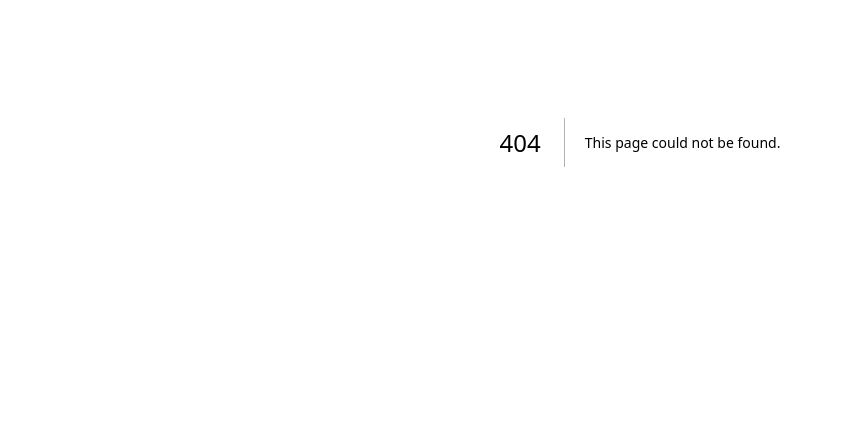
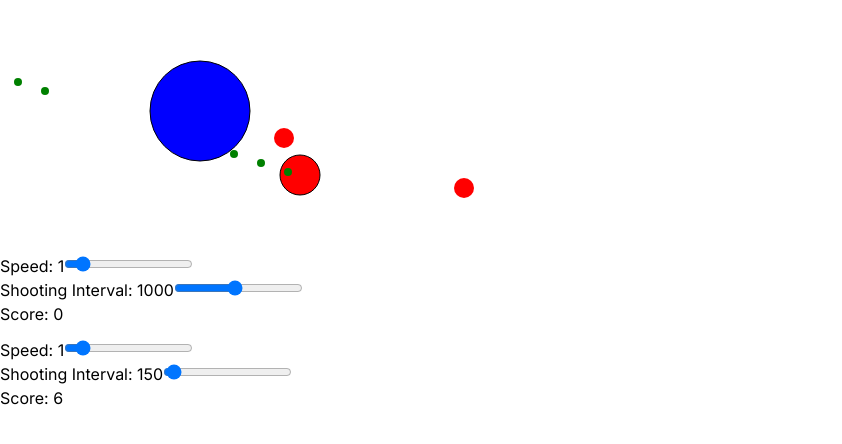
Before and after one commit to DimaChere/testovoe-belaya-doska, a Next.js app: page /tester-shot-set-counter-bounce in a window 1280 px wide. Before the commit this address had no page. Shown: the part 258-702 px from the top of the page, without its empty margins (0-842 px from the left). Built offline with nearby package versions, Linux system fonts and the light colour scheme.

Commit message:
item bounce from cursor

```diff
--- /dev/null
+++ b/src/app/tester-shot-set-counter-bounce/page.tsx
@@ -0,0 +1,233 @@
+"use client";
+import useMousePosition from "@/components/hooks/useMousePosition";
+import { useRef, useEffect, useState, useCallback } from "react";
+
+// Интерфейс для объекта Item, который представляет круг на канвасе
+interface Item {
+    x: number;
+    y: number;
+    radius: number;
+    speed: number;
+    direction: number;
+    color: string;
+    spells: Spell[]; // Массив заклинаний, которые выпускает круг
+    lastShootTime: number;
+    shootingInterval: number;
+    shootingDirection: number;
+    spellColor: string;
+}
+
+// Интерфейс для объекта Spell, который представляет заклинание, выпущенное кругом
+interface Spell {
+    x: number;
+    y: number;
+    radius: number;
+}
+
+export default function TesterShootingSettings() {
+    const canvasRef = useRef<HTMLCanvasElement>(null); // Ссылка на элемент canvas
+    const [items, setItems] = useState<Item[]>([
+        // Начальное состояние двух кругов
+        {
+            x: 200,
+            y: 200,
+            radius: 50,
+            speed: 1,
+            direction: 1,
+            color: "blue",
+            spells: [],
+            lastShootTime: Date.now(),
+            shootingInterval: 1000,
+            shootingDirection: 1,
+            spellColor: "red",
+        },
+        {
+            x: 300,
+            y: 100,
+            radius: 20,
+            speed: 1,
+            direction: 1,
+            color: "red",
+            spells: [],
+            lastShootTime: Date.now(),
+            shootingInterval: 150,
+            shootingDirection: -1,
+            spellColor: "green",
+        },
+    ]);
+    const itemsRef = useRef<Item[]>(items); // Ссылка на массив items для сохранения актуального состояния
+    const [hitCounts, setHitCounts] = useState<number[]>([0, 0]); // Счетчики попаданий по каждому кругу
+    const mousePosition = useMousePosition(); // Позиция мыши
+
+    useEffect(() => {
+        // Синхронизация актуального состояния items с itemsRef
+        itemsRef.current = items;
+    }, [items]);
+
+    // Обработка изменения скорости для определенного круга
+    const handleSpeedChange = (index: number, newSpeed: number) => {
+        const updatedItems = [...itemsRef.current];
+        updatedItems[index].speed = newSpeed;
+        setItems(updatedItems);
+    };
+
+    // Обработка изменения интервала стрельбы для определенного круга
+    const handleShootingIntervalChange = (
+        index: number,
+        newInterval: number
+    ) => {
+        const updatedItems = [...itemsRef.current];
+        updatedItems[index].shootingInterval = newInterval;
+        setItems(updatedItems);
+    };
+
+    // Проверка коллизии между заклинанием и целью (другим кругом)
+    const checkCollision = (spell: Spell, target: Item) => {
+        const dx = spell.x - target.x;
+        const dy = spell.y - target.y;
+        const distance = Math.sqrt(dx * dx + dy * dy);
+        return distance < spell.radius + target.radius;
+    };
+
+    // Проверка коллизии круга с курсором мыши
+    const checkCursorCollision = useCallback(
+        (item: Item) => {
+            const { x, y } = mousePosition.current;
+            const dx = Math.abs(x - item.x);
+            const dy = Math.abs(y - item.y);
+            const distance = Math.sqrt(dx * dx + dy * dy);
+
+            return distance <= item.radius;
+        },
+        [mousePosition]
+    );
+
+    useEffect(() => {
+        const canvas = canvasRef.current;
+        const ctx = canvas?.getContext("2d");
+        if (!ctx || !canvas) return;
+
+        // Функция анимации
+        const animate = () => {
+            const now = Date.now();
+
+            // Очистка канваса перед каждым кадром
+            ctx.clearRect(0, 0, canvas.width, canvas.height);
+
+            // Обработка каждого круга
+            itemsRef.current.forEach((item, index) => {
+                // Проверка на столкновение с курсором мыши
+                if (checkCursorCollision(item)) {
+                    item.direction *= -1; // Меняем направление движения
+                }
+
+                // Обновление положения круга
+                item.y += item.speed * item.direction;
+
+                // Проверка на столкновение с краями канваса
+                if (
+                    item.y + item.radius > canvas.height ||
+                    item.y - item.radius < 0
+                ) {
+                    item.direction *= -1;
+                }
+
+                // Рисуем круг
+                ctx.beginPath();
+                ctx.arc(item.x, item.y, item.radius, 0, Math.PI * 2);
+                ctx.fillStyle = item.color;
+                ctx.fill();
+                ctx.stroke();
+                ctx.closePath();
+
+                // Создаем новое заклинание, если прошло достаточно времени с момента последнего выстрела
+                if (now - item.lastShootTime >= item.shootingInterval) {
+                    item.spells.push({
+                        x: item.x,
+                        y: item.y,
+                        radius: item.radius / 5,
+                    });
+                    item.lastShootTime = now;
+                }
+
+                // Обработка всех заклинаний круга
+                item.spells = item.spells.filter((spell) => {
+                    spell.x += 3 * item.shootingDirection;
+
+                    const targetIndex = index === 0 ? 1 : 0;
+
+                    // Проверка на попадание в другой круг
+                    if (checkCollision(spell, itemsRef.current[targetIndex])) {
+                        setHitCounts((prev) => {
+                            const newHitCounts = [...prev];
+                            newHitCounts[targetIndex]++;
+                            return newHitCounts;
+                        });
+                        return false; // Убираем заклинание после попадания
+                    }
+
+                    // Убираем заклинание, если оно вышло за пределы канваса
+                    if (spell.x < 0 || spell.x > canvas.width) {
+                        return false;
+                    }
+
+                    // Рисуем заклинание
+                    ctx.beginPath();
+                    ctx.arc(spell.x, spell.y, spell.radius, 0, Math.PI * 2);
+                    ctx.fillStyle = item.spellColor;
+                    ctx.fill();
+                    ctx.closePath();
+
+                    return true; // Оставляем заклинание на экране
+                });
+            });
+
+            // Запрашиваем следующий кадр анимации
+            requestAnimationFrame(animate);
+        };
+
+        animate(); // Запуск анимации
+    }, [checkCursorCollision]);
+
+    return (
+        <div>
+            <canvas ref={canvasRef} width={500} height={500} />
+            {items.map((item, index) => (
+                <div key={index} className="my-3">
+                    <div>
+                        <label>Speed: {item.speed}</label>
+                        <input
+                            type="range"
+                            min="0"
+                            max="10"
+                            value={item.speed}
+                            onChange={(e) =>
+                                handleSpeedChange(index, +e.target.value)
+                            }
+                        />
+                    </div>
+                    <div>
+                        <label>
+                            Shooting Interval: {item.shootingInterval}
+                        </label>
+                        <input
+                            type="range"
+                            min="100"
+                            max="2000"
+                            value={item.shootingInterval}
+                            onChange={(e) => {
+                                handleShootingIntervalChange(
+                                    index,
+                                    +e.target.value
+                                );
+                            }}
+                        />
+                    </div>
+                    <div>
+                        <p>Score: {hitCounts[+!index]}</p>
+                    </div>
+                </div>
+            ))}
+        </div>
+    );
+}
```
